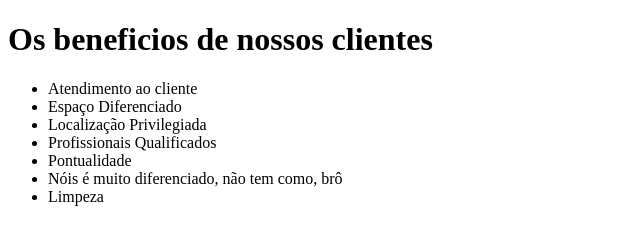
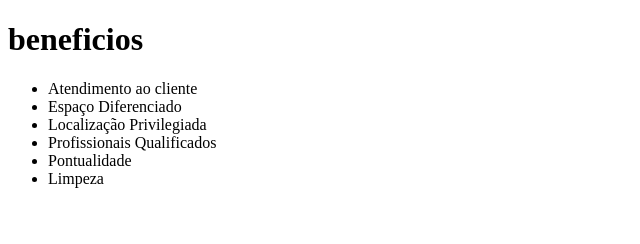
Before and after one commit to dSlayer31/intgit, a plain HTML site: page index.html in a window 1280 px wide. Shown: the whole page, without its empty margins (0-640 px from the left). Drawn offline with Linux system fonts and the light colour scheme.

Commit message:
Resetando Index

```diff
--- a/index.html
+++ b/index.html
@@ -1,30 +1,21 @@
 <!DOCTYPE html>
 <html lang=pt-br>
 <body>
-<h1 class="titulo-centro">Os beneficios de nossos clientes</h1>
+<h1 class="titulo-centro">beneficios</h1>
 
  <ul class="itens">
 
   <li>Atendimento ao cliente</li>
 
-
   <li>Espaço Diferenciado</li>
-
 
   <li>Localização Privilegiada</li>
 
-
   <li>Profissionais Qualificados</li>
-
 
   <li>Pontualidade</li>
 
-
-  <li>Nóis é muito diferenciado, não tem como, brô</li>
-
   <li>Limpeza</li>
-
-
 
  </ul>
 
```
